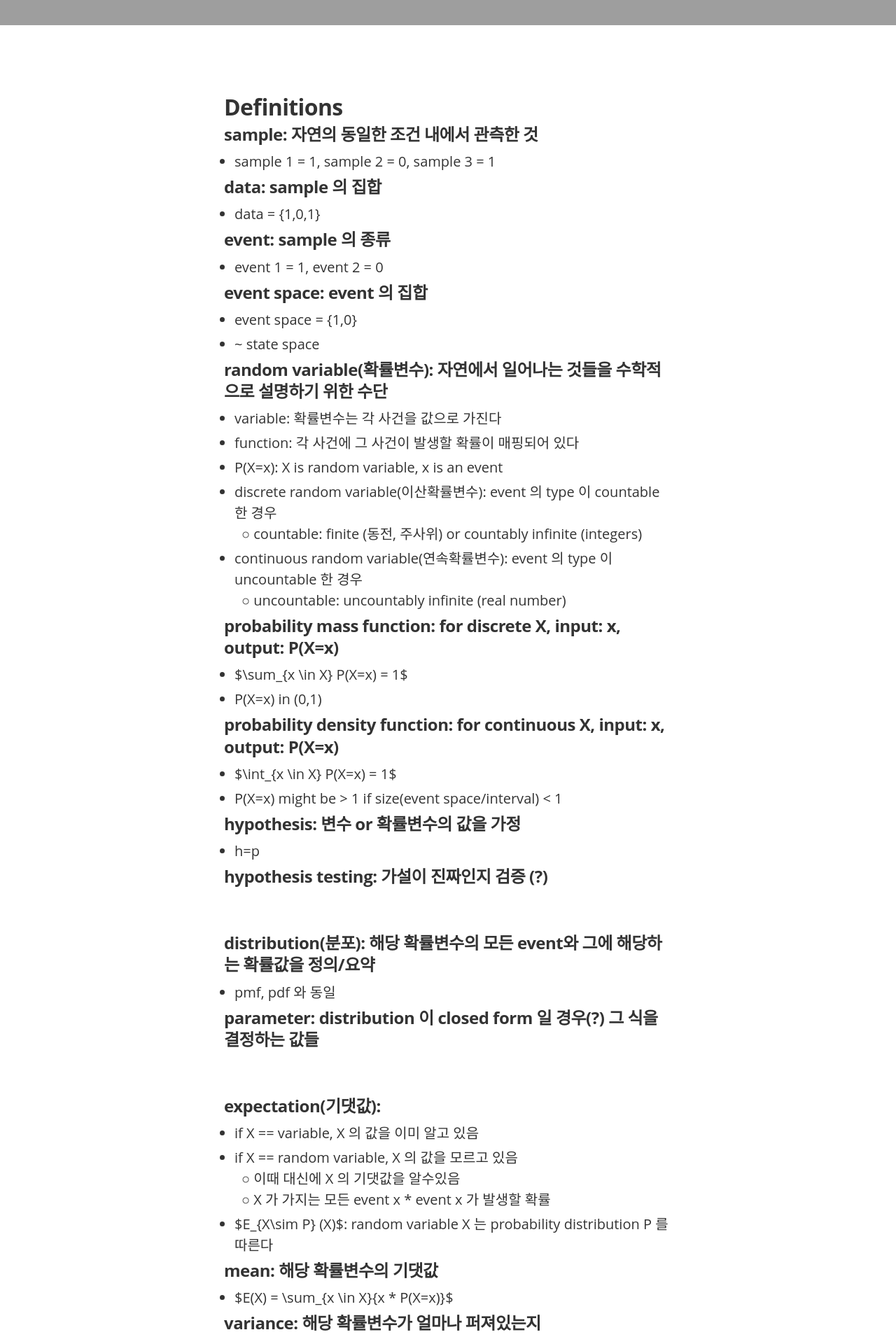
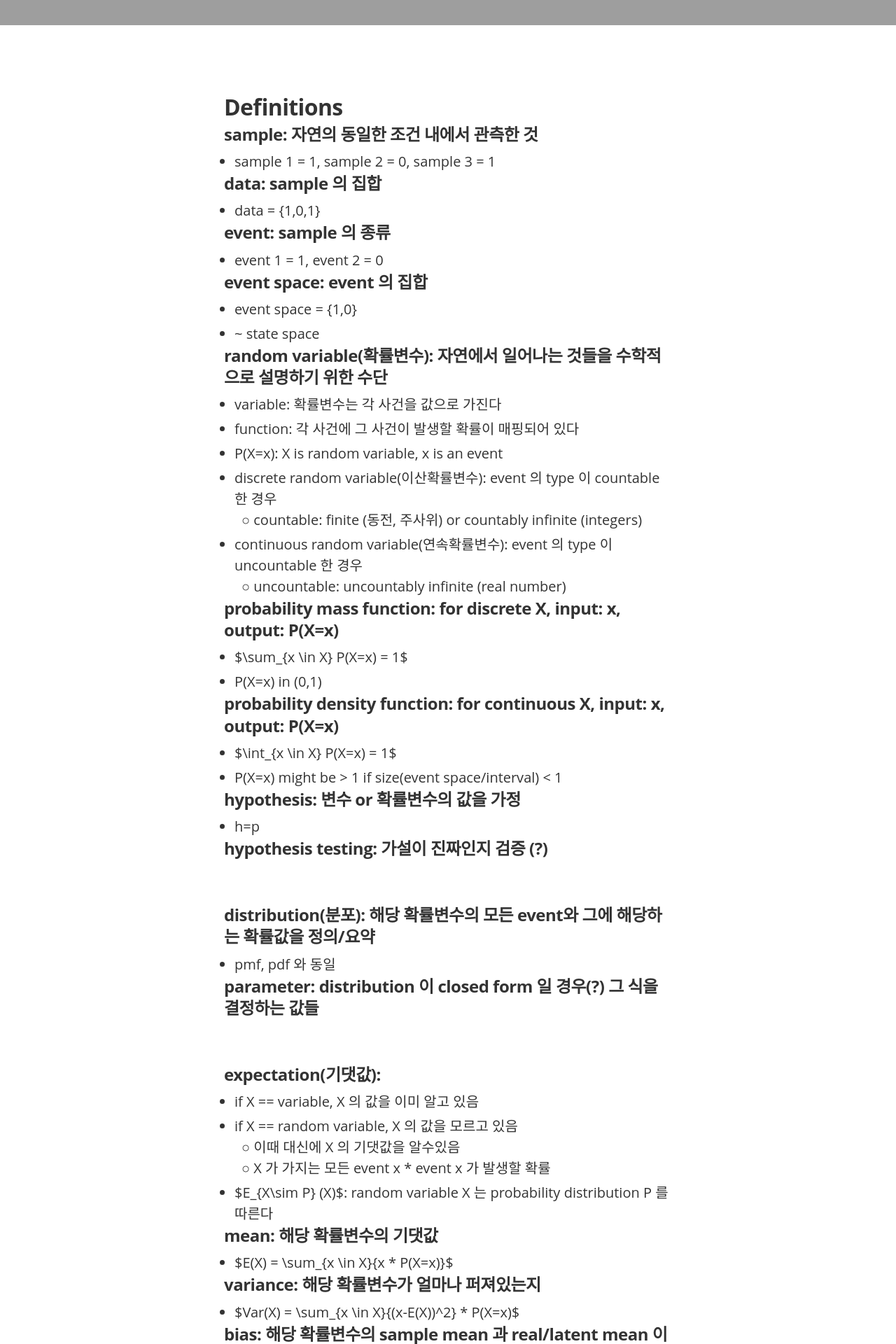
Before and after one commit to minniie/minniie.github.io, a Jekyll site: the page built from _posts/2021-07-27-probability.markdown, in a window 1280 px wide. Shown: the part 864-2784 px from the top of the page at 70% size. Built offline with Jekyll 4.4.1, drawn with Linux system fonts in a browser that asks for light colours; nearby versions of some CDN libraries; some web fonts are replaced; grey boxes are pictures that could not be loaded.

Commit message:
Update main.sass

```diff
--- a/css/main.sass
+++ b/css/main.sass
@@ -432,7 +432,7 @@ body
         mmargin-left: -26px
         padding-bottom: 0px
     ul, ol
-      padding: 0px 0 5px
+      padding: 0px 0 0px
       margin: 0
     li
       padding: 0
```
